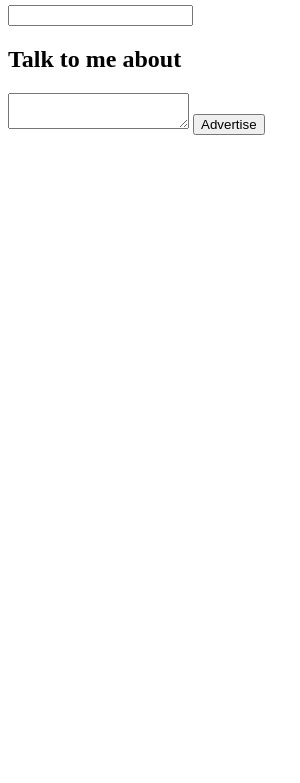
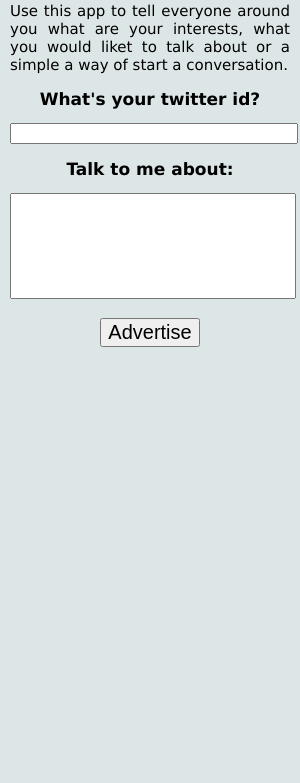
Before and after one commit to mozilla-magnet/sociallighthouse, an Electron app: page index.html in a window 300 px wide. Shown: the part 61-844 px from the top of the page. Drawn offline with Linux system fonts and the light colour scheme.

Commit message:
Packaging to linux and quick explanation in the app

```diff
--- a/index.html
+++ b/index.html
@@ -1,7 +1,28 @@
-<h1>My twitter handler</h1>
-<input type="text" id="twitterId">
-<br/>
-<h2>Talk to me about</h2>
-<textarea id="interests"></textarea>
-<button id="advertise">Advertise me</button>
-<script src="app.js"></script>
+<!DOCTYPE html>
+<html>
+  <head>
+    <meta charset="utf-8">
+    <title>Social LightHouse</title>
+    <script src="app.js"></script>
+    <link rel="stylesheet" href="./main.css">
+  </head>
+  <body>
+    <section id="explainer">
+      <h1>Social LightHouse</h1>
+      <p>
+        Use this app to tell everyone around you what are your interests, what you would liket to talk about or a simple a way of start a conversation.
+      </p>
+    </section>
+    <section id="content">
+      <article>
+        <h2>What's your twitter id?</h2>
+        <input type="text" id="twitterId">
+      </article>
+      <article>
+        <h2>Talk to me about:</h2>
+        <textarea id="interests"></textarea>
+      </article>
+      <button id="advertise">Advertise me</button>
+    </section>
+  </body>
+</html>
--- /dev/null
+++ b/main.css
@@ -0,0 +1,33 @@
+body {
+  margin: 10px;
+  background: #dde6e6;
+  font-family: Verdana;
+  font-size: 15px;
+}
+
+h2 {
+  font-size: 17px;
+}
+
+input {
+  width: 100%;
+}
+
+textarea {
+  width: 100%;
+  height: 100px;
+  resize: none;
+}
+
+section {
+  text-align: center;
+}
+
+p {
+  text-align: justify
+}
+
+button {
+  font-size: 20px;
+  margin-top: 15px;
+}
--- a/package.json
+++ b/package.json
@@ -5,6 +5,7 @@
   "scripts": {
     "start": "electron .",
     "package": "node ./node_modules/electron-packager/cli.js ./ SocialLightHouse --platform=darwin --arch=x64 --version=1.2.2 --ignore=node_modules/electron-rebuild --asar --icon=icon.icns",
+    "package-linux": "node ./node_modules/electron-packager/cli.js ./ SocialLightHouse --platform=linux --arch=x64 --version=1.2.2 --ignore=node_modules/electron-rebuild --asar --icon=icon.icns",
     "electron": "node ./node_modules/electron-prebuilt/cli.js .",
     "rebuild": "node ./node_modules/.bin/electron-rebuild"
   },
```
Also changed, not shown: main.js (+6 -6 lines), 1 other file.
